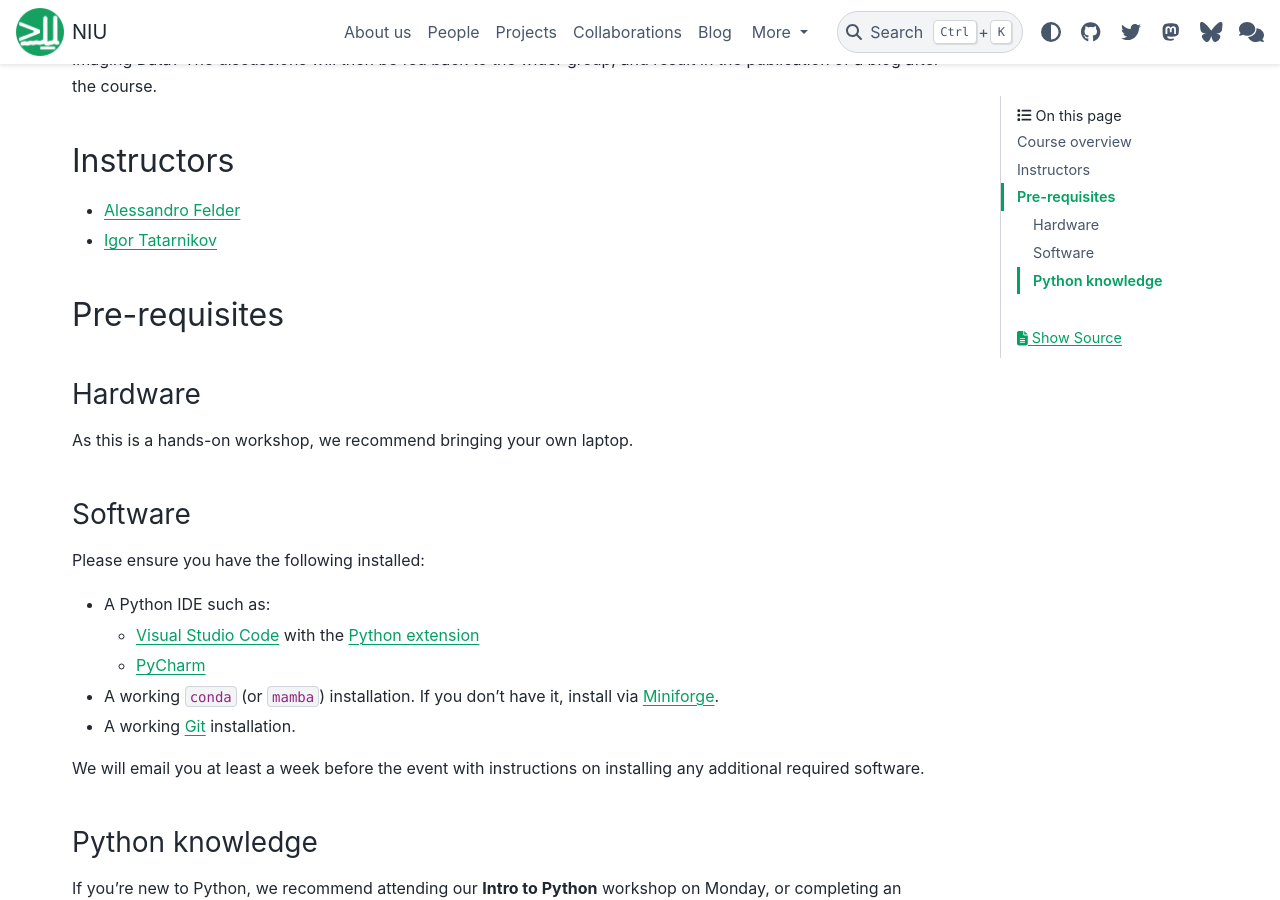
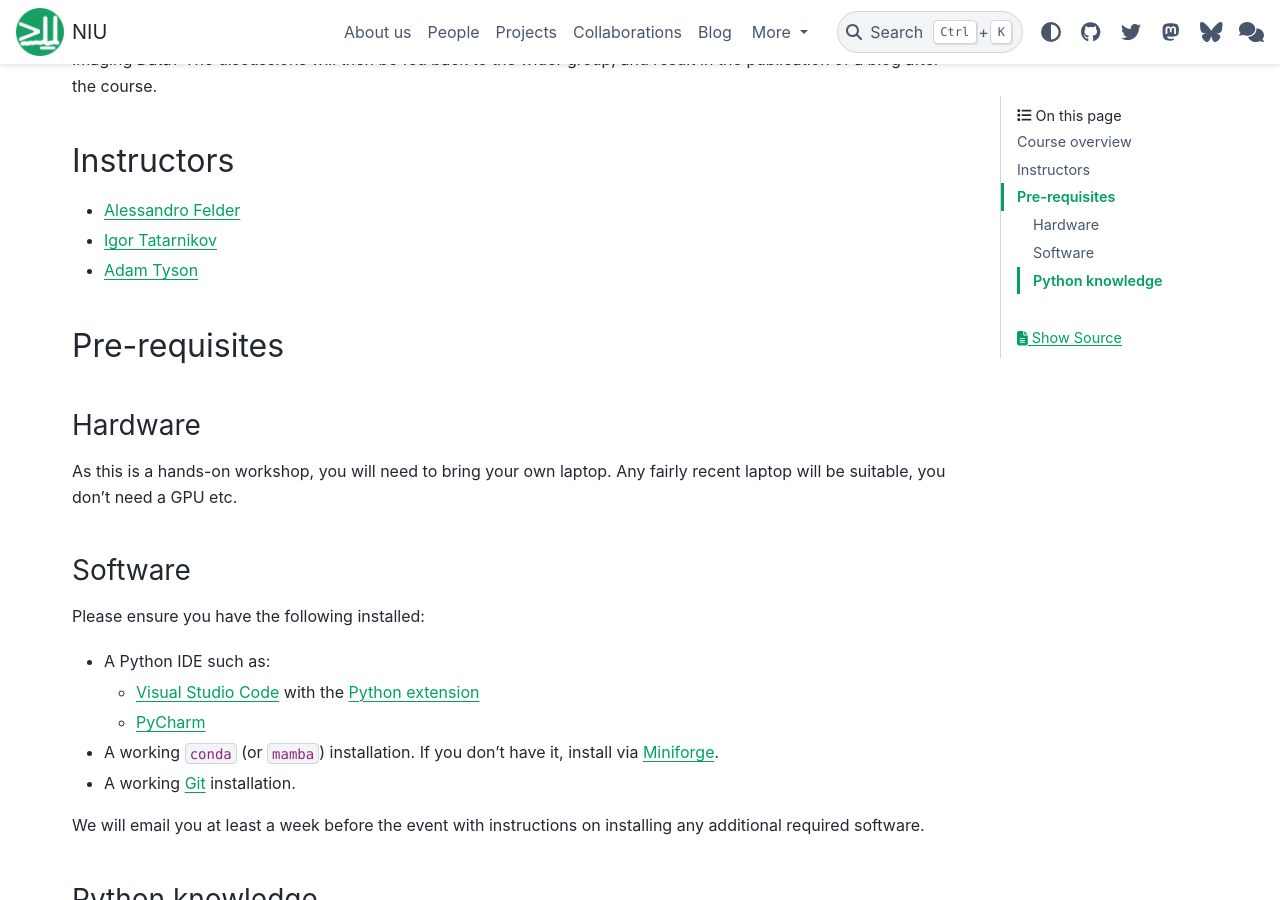
Before and after one commit to neuroinformatics-unit/neuroinformatics-unit.github.io, a Sphinx documentation site: the page built from docs/source/open-software-week/big-imaging-data.md, in a window 1280 px wide and 900 px high, scrolled down 947 px. Built offline with Sphinx 7.4.7 and the PyData theme 0.15.4, drawn with Linux system fonts in a browser that asks for light colours; nearby versions of some CDN libraries.

Commit message:
add Adam as co-instructor, make clear you need a laptop

```diff
--- a/docs/source/open-software-week/big-imaging-data.md
+++ b/docs/source/open-software-week/big-imaging-data.md
@@ -31,11 +31,12 @@ The discussions will then be fed back to the wider group, and result in the publ
 ## Instructors
 - [Alessandro Felder](https://github.com/alessandrofelder)
 - [Igor Tatarnikov](https://github.com/IgorTatarnikov)
+- [Adam Tyson](https://github.com/adamltyson)
 
 ## Pre-requisites
 
 ### Hardware
-As this is a hands-on workshop, we recommend bringing your own laptop.
+As this is a hands-on workshop, you will need to bring your own laptop. Any fairly recent laptop will be suitable, you don't need a GPU etc.
 
 ### Software
 Please ensure you have the following installed:
```
